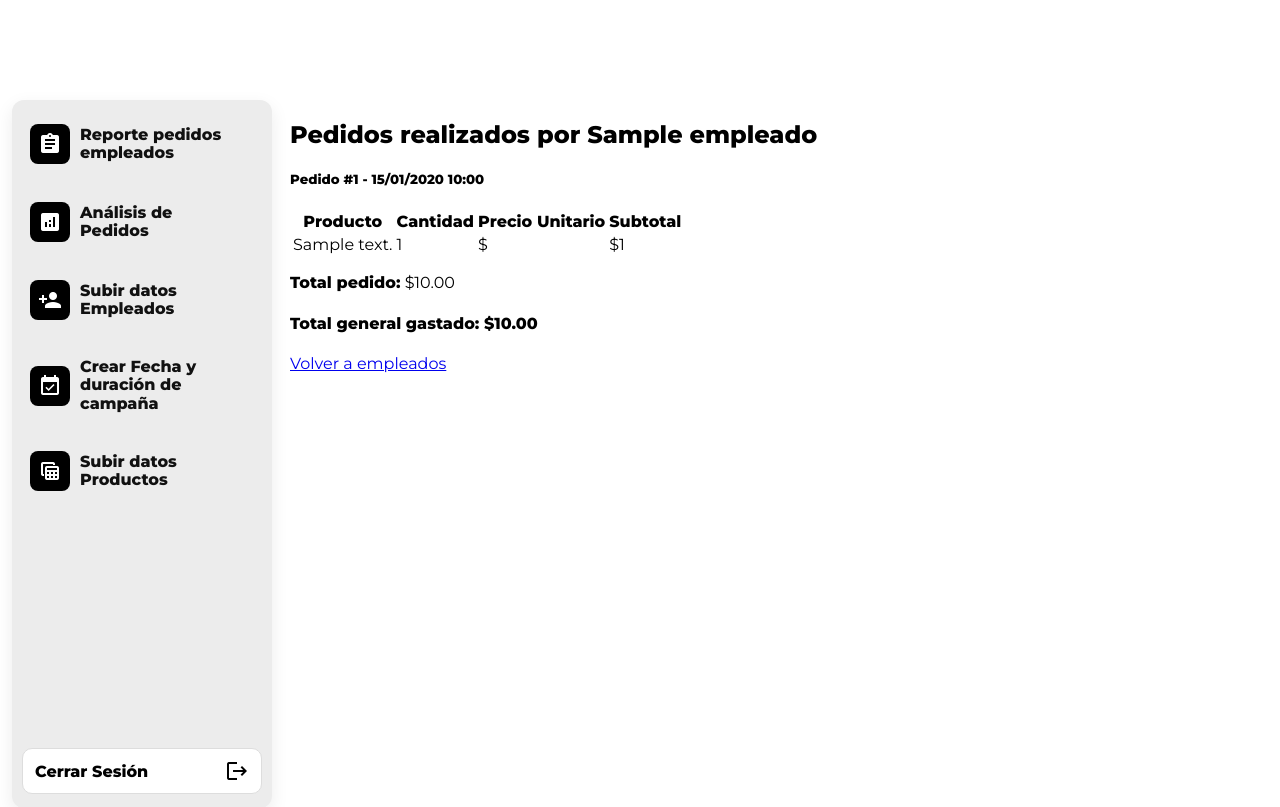
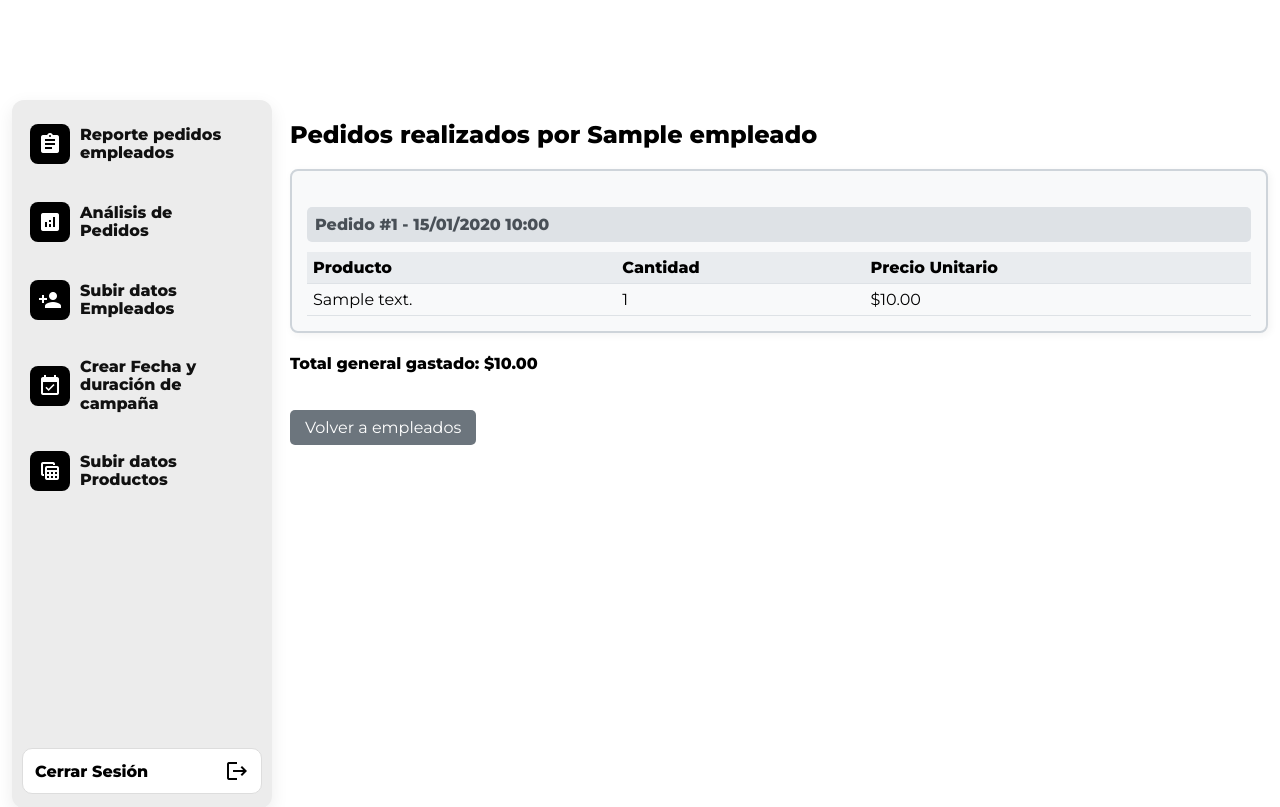
Before and after one commit to Marianavc02/Proyecto2, a Django app: page /administrador/empleados/1/reporte/ in a window 1280 px wide. Shown: the part 69-876 px from the top of the page. Run offline with Django 5.2, Linux system fonts and the light colour scheme; tables that the repository leaves empty hold one stand-in row (values such as "Sample post"); some libraries are stand-ins or nearby versions.

Commit message:
Funcionalidad reporte por empleados y funcionalidad Exportar informes y busqueda en informe

```diff
--- a/administrador/templates/administrador/reporte_pedidos_empleado.html
+++ b/administrador/templates/administrador/reporte_pedidos_empleado.html
@@ -1,41 +1,43 @@
 {% extends "administrador/base_admin.html" %}
 {% block admin_title %}Pedidos de {{ empleado.preferred_name }}{% endblock %}
+
 {% block admin_content %}
 
-<h2>Pedidos realizados por {{ empleado.preferred_name }}</h2>
+<h2 style="margin-bottom: 20px;">Pedidos realizados por {{ empleado.preferred_name }}</h2>
 
 {% if pedidos_data %}
   {% for data in pedidos_data %}
-  <div class="card mb-4 p-3 shadow-sm">
-    <h5>Pedido #{{ data.pedido.id }} - {{ data.pedido.fecha|date:"d/m/Y H:i" }}</h5>
-    <table class="table table-striped">
+  <div style="border: 2px solid #ced4da; border-radius: 8px; padding: 15px; margin-bottom: 20px; box-shadow: 2px 2px 8px rgba(0,0,0,0.05); background-color: #f8f9fa;">
+    <h4 style="background-color: #dee2e6; color: #495057; padding: 8px; border-radius: 5px; margin-bottom: 10px;">
+      Pedido #{{ data.pedido.id }} - {{ data.pedido.fecha|date:"d/m/Y H:i" }}
+    </h4>
+    <table style="width: 100%; border-collapse: collapse;">
       <thead>
-        <tr>
-          <th>Producto</th>
-          <th>Cantidad</th>
-          <th>Precio Unitario</th>
-          <th>Subtotal</th>
+        <tr style="background-color: #e9ecef;">
+          <th style="text-align: left; padding: 6px; border-bottom: 1px solid #dee2e6;">Producto</th>
+          <th style="text-align: left; padding: 6px; border-bottom: 1px solid #dee2e6;">Cantidad</th>
+          <th style="text-align: left; padding: 6px; border-bottom: 1px solid #dee2e6;">Precio Unitario</th>
         </tr>
       </thead>
       <tbody>
         {% for item in data.items %}
         <tr>
-          <td>{{ item.producto.descripcion }}</td>
-          <td>{{ item.cantidad }}</td>
-          <td>${{ item.producto.precio }}</td>
-          <td>${{ item.cantidad|floatformat:0|add:"0"|floatformat:0 }}</td>
+          <td style="padding: 6px; border-bottom: 1px solid #dee2e6;">{{ item.producto.descripcion }}</td>
+          <td style="padding: 6px; border-bottom: 1px solid #dee2e6;">{{ item.cantidad }}</td>
+          <td style="padding: 6px; border-bottom: 1px solid #dee2e6;">${{ item.producto.precio_sin_iva }}</td>
         </tr>
         {% endfor %}
       </tbody>
     </table>
-    <p><strong>Total pedido:</strong> ${{ data.subtotal }}</p>
   </div>
   {% endfor %}
+
   <h4>Total general gastado: ${{ total_general }}</h4>
+
 {% else %}
   <p>Este empleado no tiene pedidos registrados.</p>
 {% endif %}
 
-<a href="{% url 'administrador:lista_empleados_reporte' %}" class="btn btn-secondary mt-3">Volver a empleados</a>
+<a href="{% url 'administrador:lista_empleados_reporte' %}" style="display: inline-block; padding: 8px 15px; background-color: #6c757d; color: white; border-radius: 5px; text-decoration: none; margin-top: 15px;">Volver a empleados</a>
 
 {% endblock %}
--- a/administrador/views.py
+++ b/administrador/views.py
@@ -181,7 +181,7 @@ def exportar_reporte_empleado_excel(request, empleado_id):
     # Agregar filas
     for pedido in pedidos:
         for item in pedido.items.all():
-            subtotal = item.cantidad * item.producto.precio
+            subtotal = item.cantidad * item.producto.precio_sin_iva
             ws.append(
                 [
                     pedido.id,
@@ -189,7 +189,7 @@ def exportar_reporte_empleado_excel(request, empleado_id):
                     item.producto.sku,
                     item.producto.descripcion,
                     item.cantidad,
-                    item.producto.precio,
+                    item.producto.precio_sin_iva,
                     subtotal,
                 ]
             )
```
